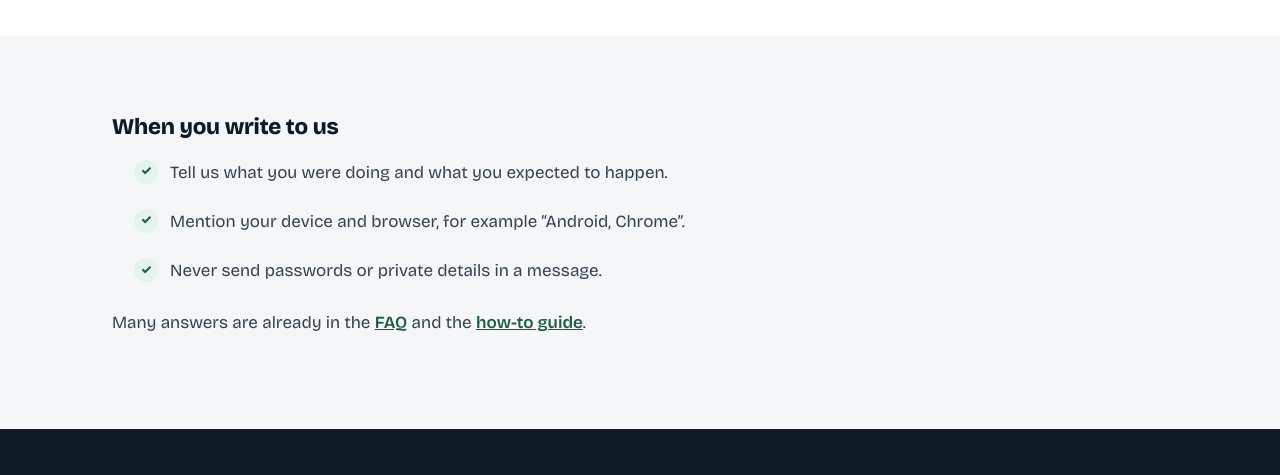
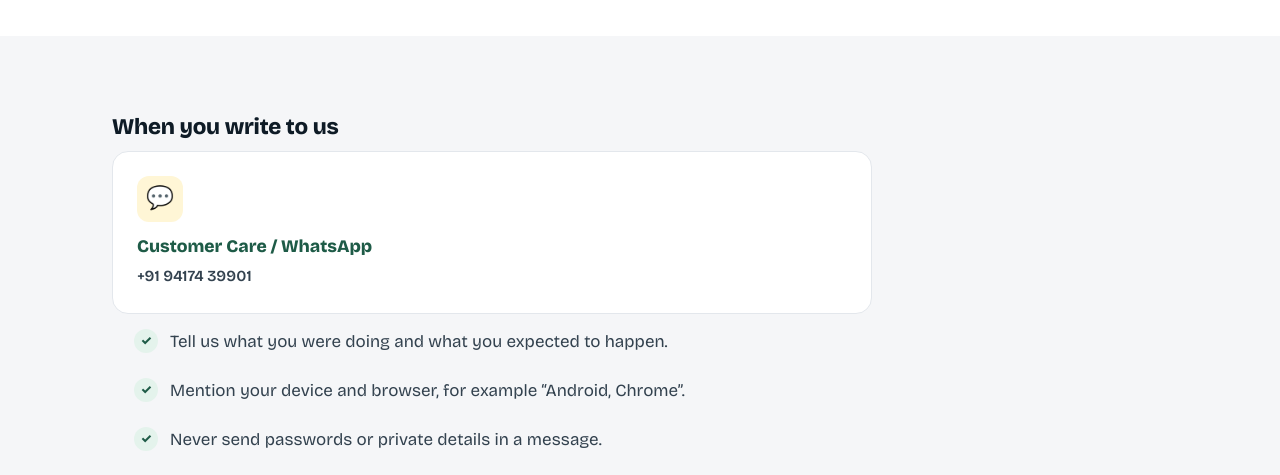
Before and after one commit to harnishansingh555-alt/punjab_ai, a website: page public/contact.html in a window 1280 px wide. Shown: the part 750-1225 px from the top of the page. Drawn offline with nearby package versions, Linux system fonts and the light colour scheme.

Commit message:
Update contact.html

```diff
--- a/public/contact.html
+++ b/public/contact.html
@@ -42,7 +42,7 @@
 </div></header>
 <main id="main">
 <section class="block "><div class="wrap"><p class="lead"><span class="en">The quickest way to reach us is through our social pages. Send a message or leave a comment and we will see it.</span><span class="pa" lang="pa">ਸਾਡੇ ਤੱਕ ਪਹੁੰਚਣ ਦਾ ਸਭ ਤੋਂ ਤੇਜ਼ ਤਰੀਕਾ ਸਾਡੇ ਸੋਸ਼ਲ ਪੰਨੇ ਹਨ। ਸੁਨੇਹਾ ਭੇਜੋ ਜਾਂ ਟਿੱਪਣੀ ਕਰੋ, ਅਸੀਂ ਵੇਖ ਲਵਾਂਗੇ।</span></p>
-<div class="cards three"><a class="card linkcard" href="https://www.instagram.com/punjab_ai1019" target="_blank" rel="noopener"><span class="ic" aria-hidden="true">📸</span><h3>Instagram</h3><p><span class="en">Updates, tips and messages</span><span class="pa" lang="pa">ਅੱਪਡੇਟ, ਸੁਝਾਅ ਤੇ ਸੁਨੇਹੇ</span></p></a><a class="card linkcard" href="https://youtube.com/@punjab-ai-xyz" target="_blank" rel="noopener"><span class="ic" aria-hidden="true">▶️</span><h3>YouTube</h3><p><span class="en">Videos and how-to guides</span><span class="pa" lang="pa">ਵੀਡੀਓ ਤੇ ਵਰਤੋਂ ਗਾਈਡਾਂ</span></p></a><a class="card linkcard" href="https://www.facebook.com/share/1HcnskCjgV/?mibextid=wwXIfr" target="_blank" rel="noopener"><span class="ic" aria-hidden="true">👍</span><h3>Facebook</h3><p><span class="en">News and community</span><span class="pa" lang="pa">ਖ਼ਬਰਾਂ ਤੇ ਭਾਈਚਾਰਾ</span></p></a></div></div></section><section class="block alt"><div class="wrap"><div class="prose"><h2><span class="en">When you write to us</span><span class="pa" lang="pa">ਸਾਨੂੰ ਲਿਖਣ ਵੇਲੇ</span></h2>
+<div class="cards three"><a class="card linkcard" href="https://www.instagram.com/punjab_ai1019" target="_blank" rel="noopener"><span class="ic" aria-hidden="true">📸</span><h3>Instagram</h3><p><span class="en">Updates, tips and messages</span><span class="pa" lang="pa">ਅੱਪਡੇਟ, ਸੁਝਾਅ ਤੇ ਸੁਨੇਹੇ</span></p></a><a class="card linkcard" href="https://youtube.com/@punjab-ai-xyz" target="_blank" rel="noopener"><span class="ic" aria-hidden="true">▶️</span><h3>YouTube</h3><p><span class="en">Videos and how-to guides</span><span class="pa" lang="pa">ਵੀਡੀਓ ਤੇ ਵਰਤੋਂ ਗਾਈਡਾਂ</span></p></a><a class="card linkcard" href="https://www.facebook.com/share/1HcnskCjgV/?mibextid=wwXIfr" target="_blank" rel="noopener"><span class="ic" aria-hidden="true">👍</span><h3>Facebook</h3><p><span class="en">News and community</span><span class="pa" lang="pa">ਖ਼ਬਰਾਂ ਤੇ ਭਾਈਚਾਰਾ</span></p></a></div></div></section><section class="block alt"><div class="wrap"><div class="prose"><h2><span class="en">When you write to us</span><span class="pa" lang="pa">ਸਾਨੂੰ ਲਿਖਣ ਵੇਲੇ</span></h2><a class="card linkcard" href="https://wa.me/919417439901" target="_blank" rel="noopener"><span class="ic" aria-hidden="true">💬</span><h3>Customer Care / WhatsApp</h3><p><span class="en">+91 94174 39901</span><span class="pa" lang="pa">+91 94174 39901</span></p></a>
 <ul class="ticks"><li><span class="en">Tell us what you were doing and what you expected to happen.</span><span class="pa" lang="pa">ਦੱਸੋ ਕਿ ਤੁਸੀਂ ਕੀ ਕਰ ਰਹੇ ਸੀ ਤੇ ਕੀ ਹੋਣ ਦੀ ਉਮੀਦ ਸੀ।</span></li>
 <li><span class="en">Mention your device and browser, for example “Android, Chrome”.</span><span class="pa" lang="pa">ਆਪਣਾ ਡਿਵਾਈਸ ਤੇ ਬ੍ਰਾਊਜ਼ਰ ਦੱਸੋ, ਜਿਵੇਂ “Android, Chrome”।</span></li>
 <li><span class="en">Never send passwords or private details in a message.</span><span class="pa" lang="pa">ਕਿਸੇ ਸੁਨੇਹੇ ਵਿੱਚ ਪਾਸਵਰਡ ਜਾਂ ਨਿੱਜੀ ਜਾਣਕਾਰੀ ਕਦੇ ਨਾ ਭੇਜੋ।</span></li></ul>
```
